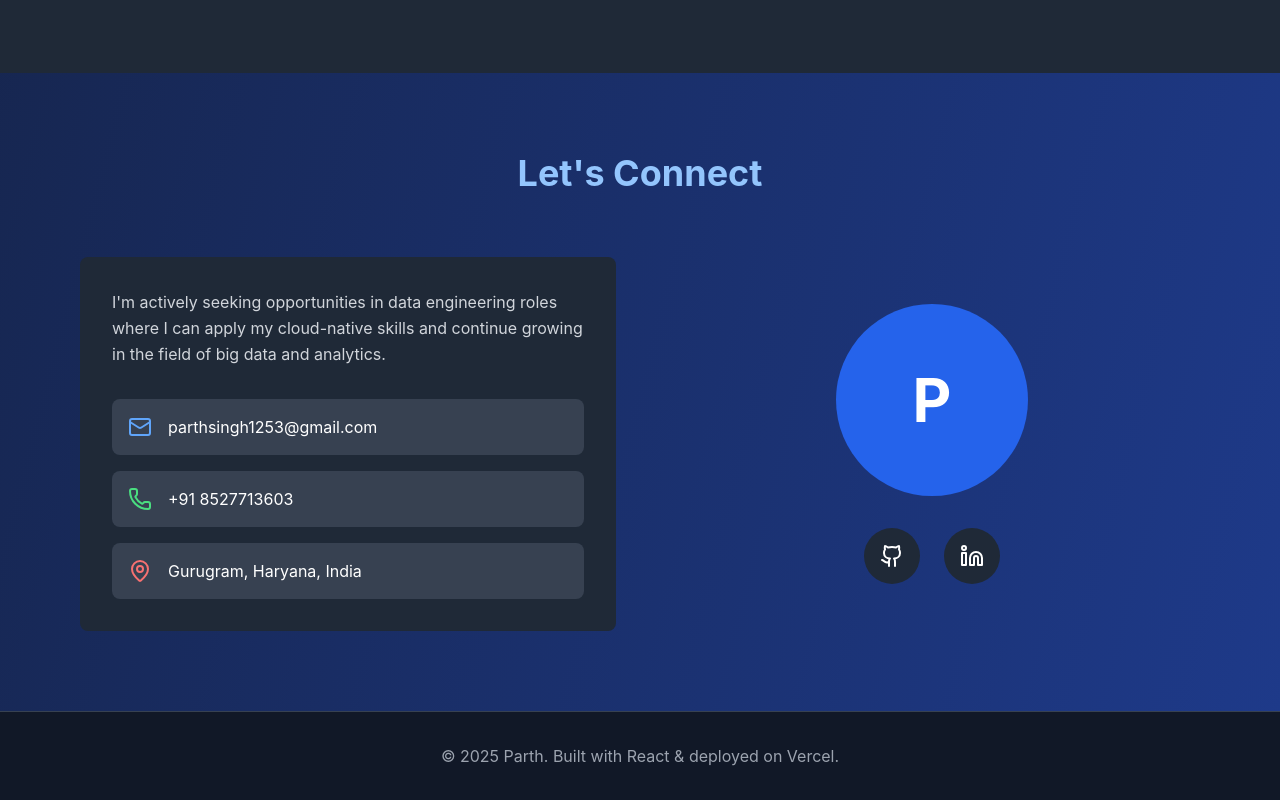
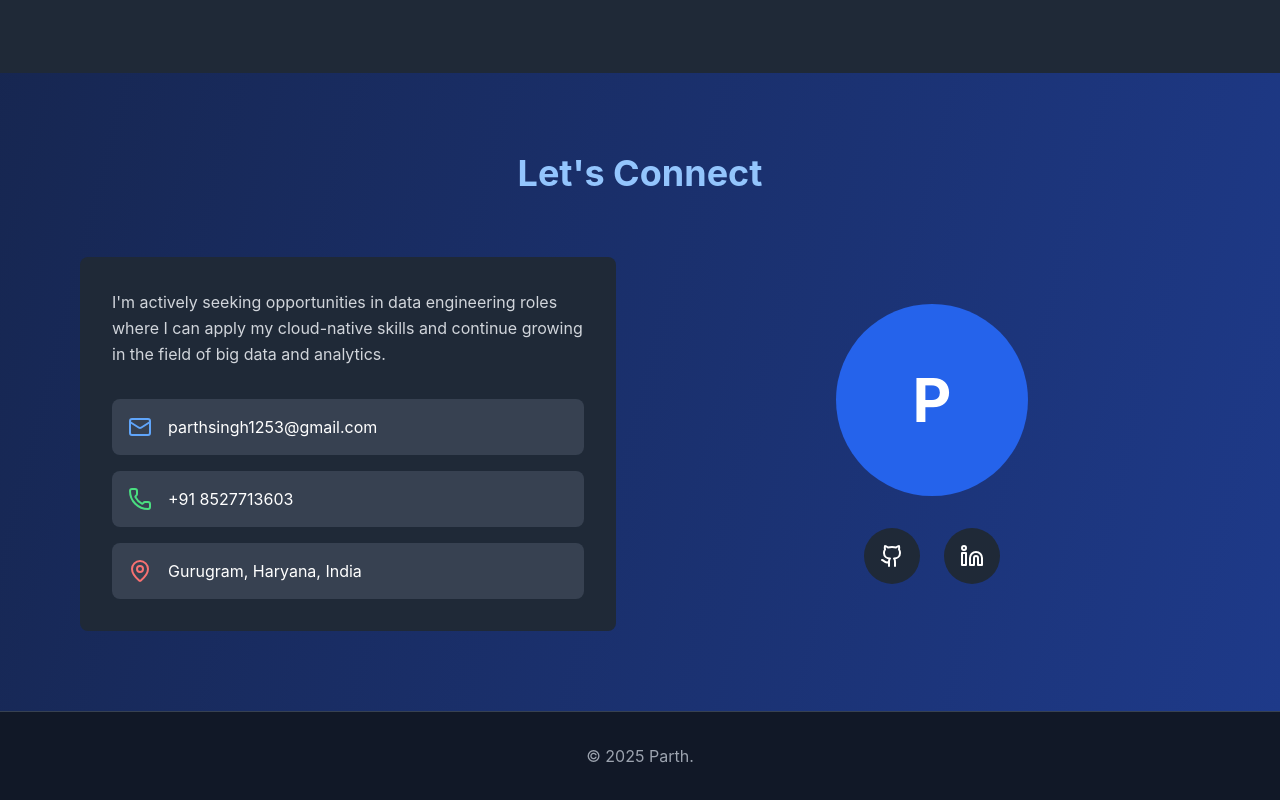
Before and after one commit to parthhhhh12/portfolio, a React (Create React App) app: page / in a window 1280 px wide. Shown: the part 4185-4985 px from the top of the page. Built offline with nearby package versions, Linux system fonts and the light colour scheme.

Commit message:
Remover footer extra content

```diff
--- a/src/App.js
+++ b/src/App.js
@@ -400,7 +400,7 @@ const App = () => {
       <footer className="py-8 bg-gray-900 border-t border-gray-700">
         <div className="max-w-6xl mx-auto px-4 text-center">
           <p className="text-gray-400">
-            © 2025 Parth. Built with React & deployed on Vercel.
+            © 2025 Parth.
           </p>
         </div>
       </footer>
```
